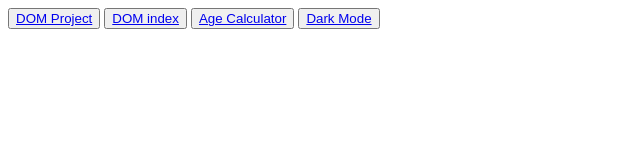
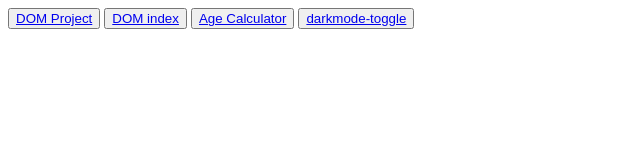
Before and after one commit to deepakcse211086/fs-21-javaScript, a plain HTML site: page index.html in a window 1280 px wide. Shown: the whole page, without its empty margins (0-640 px from the left). Drawn offline with Linux system fonts and the light colour scheme.

Commit message:
dark mode

```diff
--- a/index.html
+++ b/index.html
@@ -9,6 +9,6 @@
     <button><a href="function/fun.js">DOM Project</a></button>
     <button><a href="DOM/index.html">DOM index</a></button>
     <button><a href="Age Calculator/index.html">Age Calculator</a></button>
-    <button><a href="Dark Mode/index.html">Dark Mode</a></button>
+    <button><a href="Dark Mode/index.html">darkmode-toggle</a></button>
   </body>
 </html>
```
